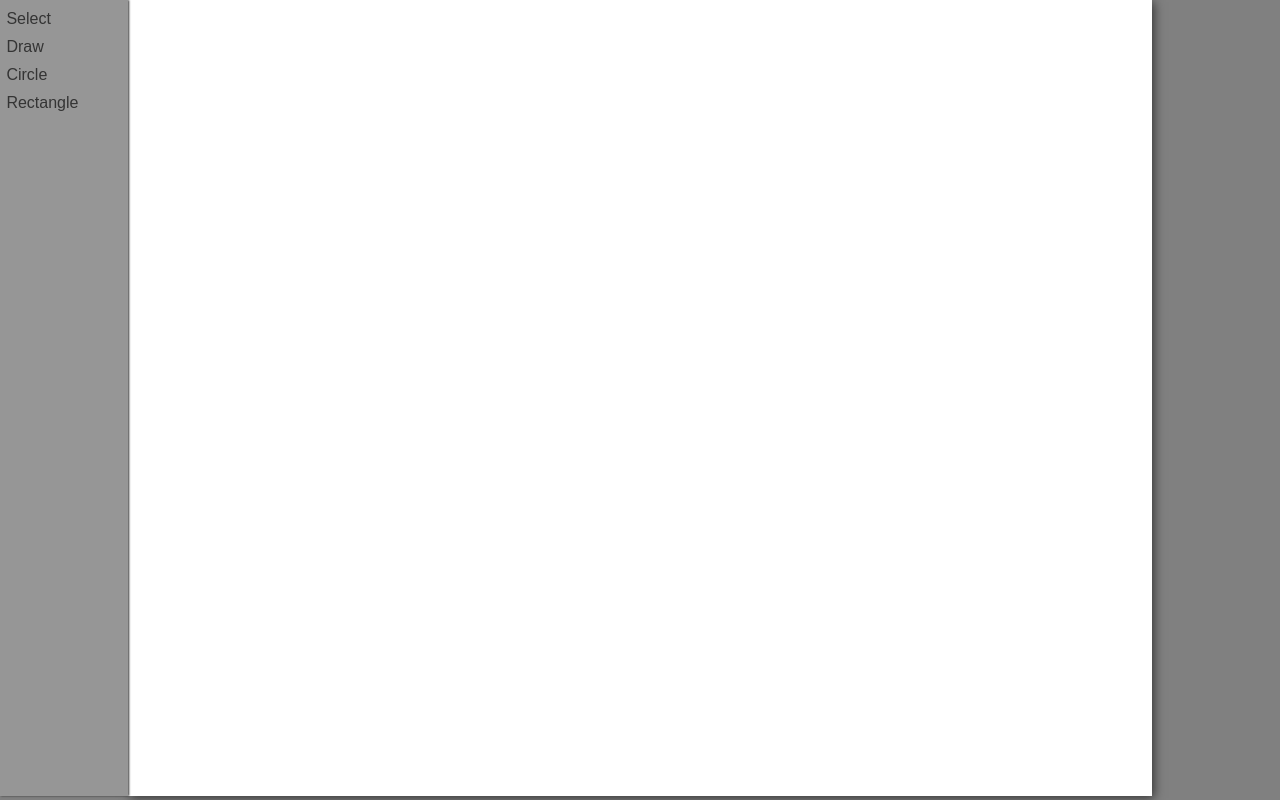
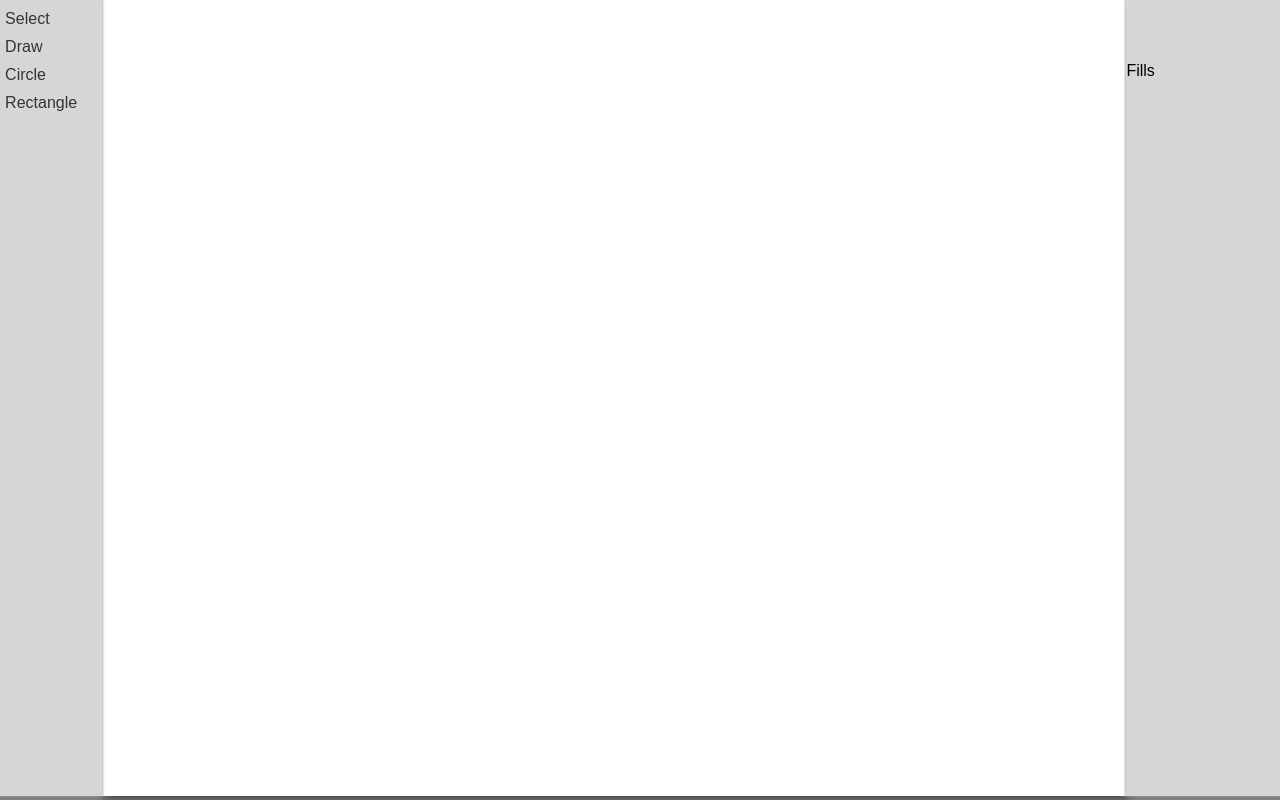
Before and after one commit to mattpitts/Vectora, a React (Create React App) app: page / in a window 1280 px wide. Built offline with nearby package versions, Linux system fonts and the light colour scheme.

Commit message:
added scaffolding for right panel

```diff
--- a/src/App.css
+++ b/src/App.css
@@ -13,21 +13,49 @@ body {
 	align-self: center;
 	box-shadow: 2px 2px 10px #333333;
 	padding: 0;
-	margin: 0 0 0 10vw;
+	margin: 0 0 0 8vw;
 }
 
 .Layout {
 	display: flex;
 	flex-direction: row;
 }
-
+.RightPanel {
+	background-color: #d6d6d6;
+	box-shadow: -1px 0px 2px #b2b2b2;
+	width: 12vw;
+	height:99.5vh;
+	position: fixed;
+	margin-left: 88vw;
+}
+.ShapeList {
+	padding: 15%;
+}
+.ShapeList p {
+	padding: 0;
+	cursor: pointer;
+	draggable: true;
+}
+.ShapeList p:hover {
+	color: red;
+}
+.ShapeList p:active {
+	color: white;
+}
+.ShapeListSelected {
+	color: yellow;
+}
+/*.ShapeListSelected {
+	color: white;
+	font-size: 1.1em;
+}*/
 .toolbar-container {
 	height: 99.5vh;
-	width: 10vw;
+	width: 8vw;
 	padding: 0;
 	position: fixed;
-	background-color: rgba(150,150,150,1);
-	box-shadow: 1px 0px 2px #333333;
+	background-color: #d6d6d6;
+	box-shadow: 1px 0px 2px #b2b2b2;
 }
 
 .toolbar-container ul {
--- a/src/Components/ArtBoard.js
+++ b/src/Components/ArtBoard.js
@@ -108,6 +108,7 @@ class ArtBoard extends React.Component {
 	}
 
 	render() {
+		console.log(this.props);
 		let newShape;
 		let dragBox;
 		if(this.props.drag.dragging && this.props.tool !== 'path') {
@@ -150,7 +151,8 @@ function mapStateToProps(state, ownProps) {
 		newShape: state.shapes.new,
 		selected: state.shapes.selected,
 		tool: state.toolbar,
-		drag: state.drag
+		drag: state.drag,
+		properties: state.properties
 	};
 };
 
--- a/src/Components/Layout.js
+++ b/src/Components/Layout.js
@@ -2,12 +2,14 @@ import React from 'react';
 
 import ToolBar from './ToolBar';
 import ArtBoard from './ArtBoard';
+import RightPanel from './RightPanel'
 
 const Layout = () => {
 	return (
 		<div className="Layout">
 			<ToolBar/>
 			<ArtBoard/>
+			<RightPanel/>
 		</div>
 	)
 }
--- /dev/null
+++ b/src/Components/Properties.js
@@ -0,0 +1,34 @@
+import React from 'react';
+import { connect } from 'react-redux';
+import { bindActionCreators } from 'redux';
+import * as shapeActions from '../actions/shapeActions';
+import * as propertiesActions from '../actions/propertiesActions';
+import FillColor from './PropertiesComponents/FillColor';
+
+class Properties extends React.Component {
+	render() {
+		return (
+			<div>
+				<FillColor selectFillColor={this.props.actions.shapeActions.selectFillColor}/>
+			</div>
+		)
+	}
+}
+
+function mapStateToProps(state, ownProps) {
+	return {
+		shapes: state.shapes,
+		properties: state.properties
+	}
+}
+
+function mapDispatchToProps(dispatch) {
+	return {
+		actions: {
+			shapeActions: bindActionCreators(shapeActions, dispatch),
+			propertiesActions: bindActionCreators(propertiesActions, dispatch)
+		}
+	}
+}
+
+export default connect(mapStateToProps, mapDispatchToProps)(Properties);
--- /dev/null
+++ b/src/Components/PropertiesComponents/FillColor.js
@@ -0,0 +1,10 @@
+import React from 'react';
+
+const FillColor = (props) => {
+	return (
+		<div>
+			<p>Fills</p>
+		</div>
+	)
+}
+export default FillColor;
--- /dev/null
+++ b/src/Components/RightPanel.js
@@ -0,0 +1,13 @@
+import React from 'react';
+import ShapeList from './ShapeList';
+import Properties from './Properties';
+
+const RightPanel = (props) => {
+	return (
+		<div className={'RightPanel'}>
+			<ShapeList/>
+			<Properties/>
+		</div>
+	)
+}
+export default RightPanel;
--- /dev/null
+++ b/src/Components/ShapeList.js
@@ -0,0 +1,46 @@
+import React from 'react';
+import { connect } from 'react-redux';
+import { bindActionCreators } from 'redux';
+
+import * as shapeActions from '../actions/shapeActions';
+
+class ShapeList extends React.Component {
+	render() {
+		console.log(this.props.shapes.shapes);
+		let shapes = this.props.shapes.shapes.map((shape, i) => {
+			if(shape.selected) {
+				return <p
+						className={'ShapeListSelected'}
+						id={i}
+						onClick={() => this.props.actions.selectShape(i)}
+						>
+						{shape.type}
+					</p>
+			} else {
+				return <p id={i}
+						onClick={() => this.props.actions.selectShape(i)}>{shape.type}
+							</p>
+			}
+		});
+		return (
+			<div className={'ShapeList'}>
+				{shapes}
+			</div>
+
+		)
+	}
+}
+
+function mapStateToProps(state, ownProps) {
+	return {
+		shapes: state.shapes
+	}
+}
+
+function mapDispatchToProps(dispatch) {
+	return {
+		actions: bindActionCreators(shapeActions, dispatch)
+	}
+}
+
+export default connect(mapStateToProps, mapDispatchToProps)(ShapeList);
--- /dev/null
+++ b/src/actions/propertiesActions.js
@@ -0,0 +1,9 @@
+export function selectFillColor(color) {
+	return { type: 'SELECT_FILL_COLOR', color }
+}
+export function selectStrokeColor(color) {
+	return { type: 'SELECT_STROKE_COLOR', color }
+}
+export function selectStrokeWidth(width) {
+	return { type: 'SELECT_STROKE_WIDTH', width }
+}
--- a/src/reducers/index.js
+++ b/src/reducers/index.js
@@ -2,11 +2,13 @@ import { combineReducers } from 'redux';
 import toolbar from './toolbarReducer';
 import shapes from './shapeReducer';
 import drag from './dragReducer';
+import properties from './propertiesReducer';
 
 const rootReducer = combineReducers({
 	shapes,
 	drag,
-	toolbar
+	toolbar,
+	properties
 });
 
 export default rootReducer;
--- /dev/null
+++ b/src/reducers/propertiesReducer.js
@@ -0,0 +1,17 @@
+const initialProperties = {
+	fill: 'grey',
+	stroke: 'black',
+	strokeWidth: 5
+}
+export default function propertiesReducer(state = initialProperties, action) {
+	switch(action.type) {
+		case 'SELECT_FILL_COLOR':
+			return {...state, fill: action.fill }
+		case 'SELECT_STROKE_COLOR':
+			return {...state, stroke: action.stroke }
+		case 'SELECT_STROKE_WIDTH':
+			return {...state, strokeWidth: action.strokeWidth }
+		default:
+			return state;
+	}
+}
--- a/src/scripts/utilities.js
+++ b/src/scripts/utilities.js
@@ -1,6 +1,6 @@
 const utilities = {
 	getDragArea(x, y, area) {
-		x -= window.innerWidth * 0.1;
+		x -= window.innerWidth * 0.08;
 		if(!area) {
 			area = {
 				xMin: x,
```
